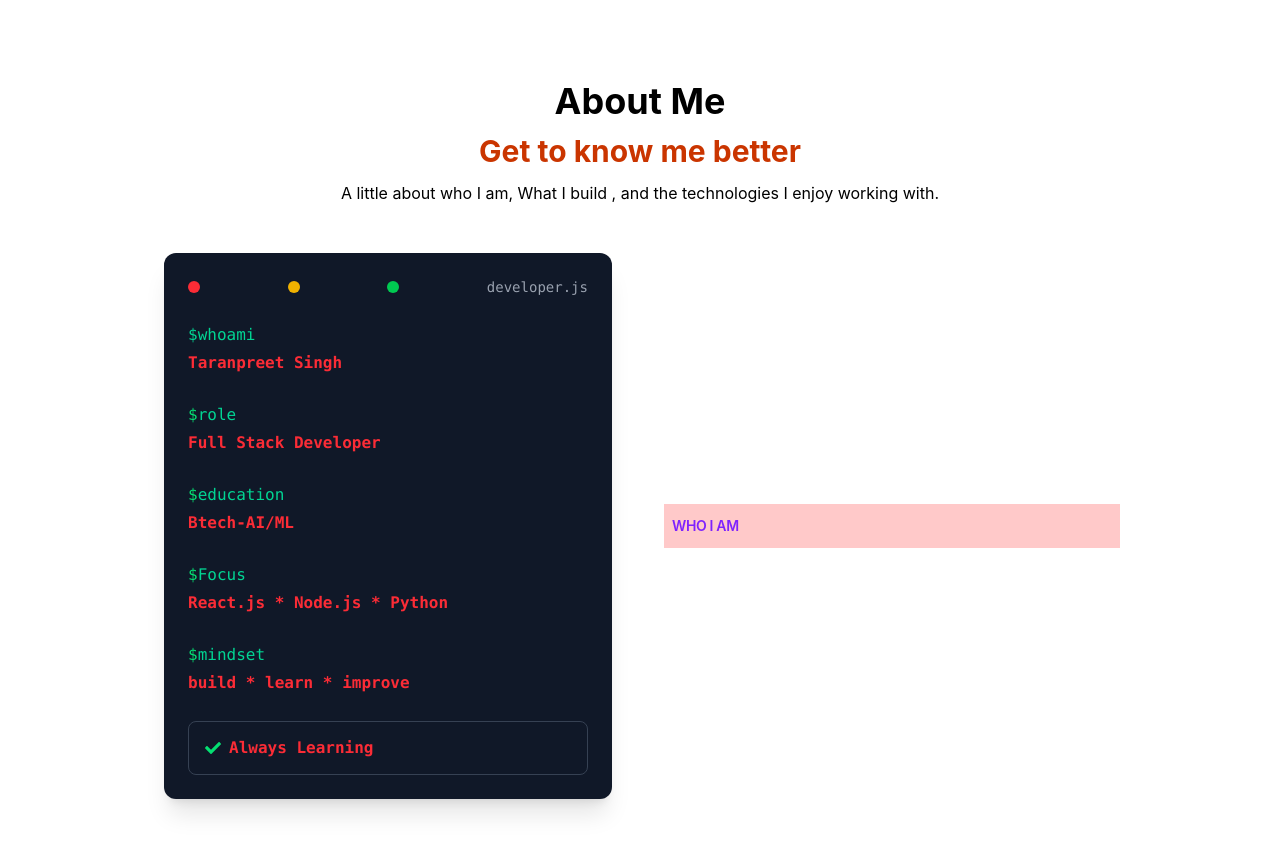
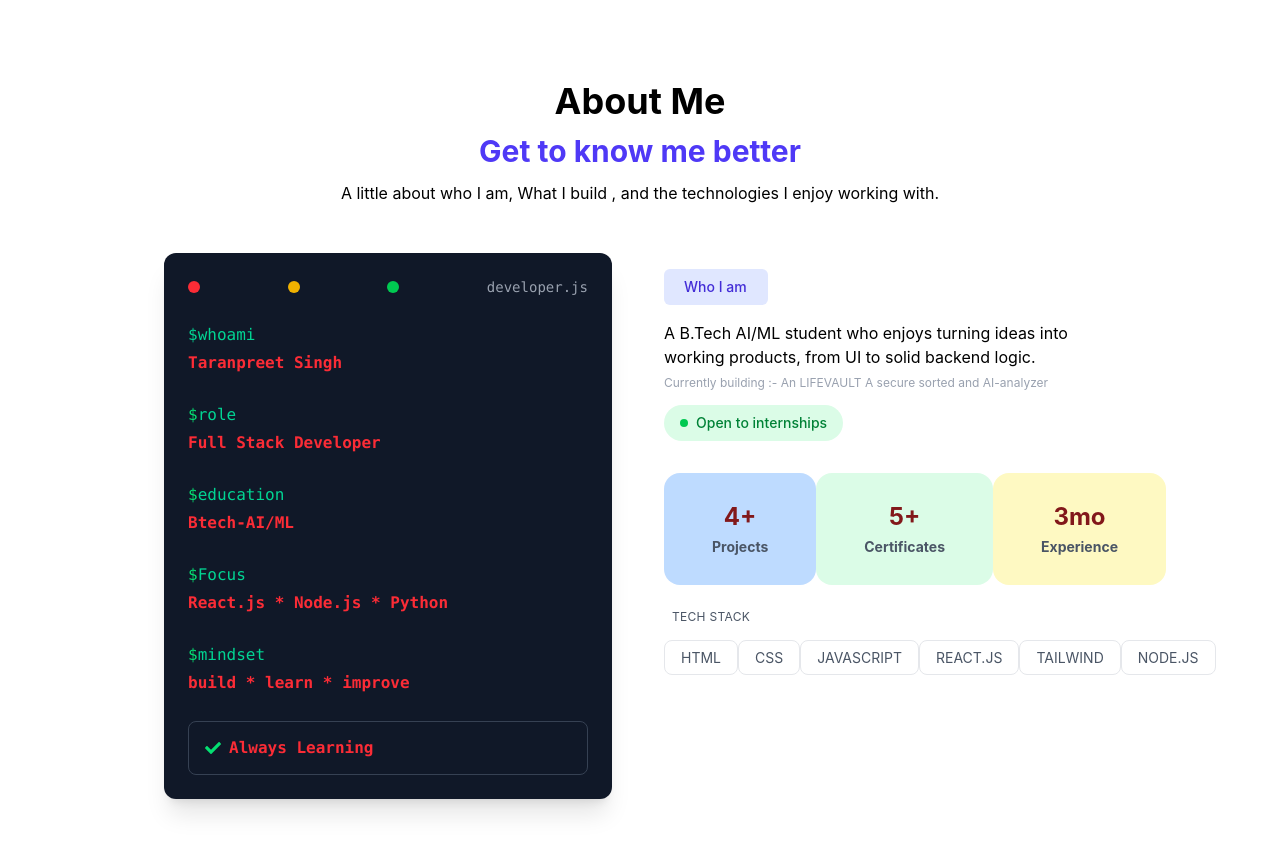
Before and after one commit to taranpreetsingh0682/personal-portfolio, a React (Vite) app: page / in a window 1280 px wide. Shown: the part 580-1432 px from the top of the page. Built offline with nearby package versions, Linux system fonts and the light colour scheme.

Commit message:
add new file TechStack.jsx

```diff
--- a/src/App.jsx
+++ b/src/App.jsx
@@ -3,6 +3,7 @@ import './App.css'
 import Navbar from './components/Navbar'
 import Hero from './sections/Hero'
 import About from './sections/About'
+
 
 function App() {
 
@@ -12,6 +13,7 @@ return(
 <Navbar />
 <Hero/>
 <About/>
+
 
 
 </>
--- /dev/null
+++ b/src/components/StatCards.jsx
@@ -0,0 +1,25 @@
+import React from 'react'
+
+
+
+     const colorStyles ={
+      blue: 'bg-blue-200  border-indigo-200 hover:bg-indigo-300',
+      green: 'bg-green-100   hover:bg-green-200 ',
+      yellow: 'bg-yellow-100  border-indigo-200 hover:bg-yellow-100'
+    }
+
+    const StatCards =({value,label ,color='blue'})=>{
+return (
+  <div className={`rounded-2xl px-12 py-7  text-center transition-all duration-300 hover:translate-y-1   cursor-default ${colorStyles[color]}`}>
+
+    <p className='font-bold text-2xl text-red-900 '>{value}</p>
+    <p className='font-bold text-sm text-gray-600 mt-1  '>{label}</p>
+
+  </div>
+)
+    }
+
+
+
+
+export default StatCards
--- /dev/null
+++ b/src/components/TechStack.jsx
@@ -0,0 +1,18 @@
+import React from 'react'
+
+const TechStack = ({ skills }) => {
+  return (
+    <div className='gap-2'>
+      {skills.map((skill, index) => (
+        <span
+          key={index}
+          className='bg-white border border-gray-200 rounded-lg px-4 py-2 text-sm text-gray-600'
+        >
+          {skill}
+        </span>
+      ))}
+    </div>
+  )
+}
+
+export default TechStack
--- a/src/sections/About.jsx
+++ b/src/sections/About.jsx
@@ -1,5 +1,7 @@
 import React from 'react'
 import { FaCheck } from 'react-icons/fa'
+import StatCards from '../components/StatCards'
+import TechStack from '../components/TechStack'
 const About = () => {
   return (
     <section className=' px-12 py-12 bg-white sm:px-6 mx-32 my-12  lg:px-8'>
@@ -7,7 +9,7 @@ const About = () => {
         <p className='text-3xl font-bold text-center sm:text-4xl'>
           About Me
         </p>
-        <h3 className='text-center font-bold  text-orange-700 my-3 text-2xl sm:text-3xl '>
+        <h3 className='text-center font-bold  text-indigo-600 my-3 text-2xl sm:text-3xl '>
           Get to know me better
         </h3>
       <p className='mt-3 mx-auto text-center  max-w-2xl text-grey-600 '>
@@ -15,8 +17,8 @@ const About = () => {
       </p>
 
       {/* Main About Content  */}
-
-      <div className='mt-4 grid grid-cols-1 items-center gap-12 lg:grid-cols-2'>
+    <div className='row'>
+      <div className='mt-4 grid grid-cols-1  gap-12 lg:grid-cols-2'>
       {/* Developer snapshot */}
 
       <div className='mx-auto w-full max-w-md'>
@@ -72,15 +74,47 @@ const About = () => {
               </p>
             </div>
           </div>
-          {/* Right content */}
+
 
         </div>
 
       </div>
-      <div className='bg-red-200 px-2 py-3 items-center  w-full   '>
-        <p className='text-sm font-semibold uppercase tracking-tight text-violet-600'>
-          Who I Am
+      {/* Right Content */}
+
+      <div className=''>
+        <p className='mt-12 my-4 bg-indigo-100 text-indigo-700 text-sm font-medium rounded-md px-3 py-2  w-26 '>
+          <span className='mx-2'>Who I am</span>
         </p>
+
+        <p className=''>A B.Tech AI/ML student who enjoys turning ideas into working products, from UI to solid backend logic.</p>
+        <span className=' text-xs text-gray-400 '>Currently building :- An LIFEVAULT A secure sorted and AI-analyzer</span>
+<div className='mt-3 flex items-center gap-2 bg-green-100 rounded-full px-4 py-2 w-fit'>
+  <span className='h-2 w-2 rounded-full bg-green-500'></span>
+  <span className='text-sm text-green-700 font-medium'>Open to internships</span>
+</div>
+{/* StatCards */}
+  <div className='flex justify-around mt-8'>
+    <StatCards value="4+"  label="Projects" color="blue"/>
+    <StatCards  value="5+" label="Certificates" color="green"/>
+    <StatCards value="3mo" label="Experience" color="yellow"/>
+  </div>
+{/* TechStack */}
+<div className='mt-6 '>
+<p className='text-xs text-gray-600 uppercase tracking-wide mb-2 mx-2'>Tech Stack
+</p>
+<div className='flex mt-5 justify-around'>
+<TechStack skills={['HTML']}/>
+<TechStack skills={['CSS']}/>
+<TechStack skills={['JAVASCRIPT']}/>
+<TechStack skills={['REACT.JS']}/>
+<TechStack skills={['TAILWIND']}/>
+<TechStack skills={['NODE.JS']}/>
+
+</div>
+{/* Download Resume */}
+
+</div>
+      </div>
       </div>
       </div>
 
```
